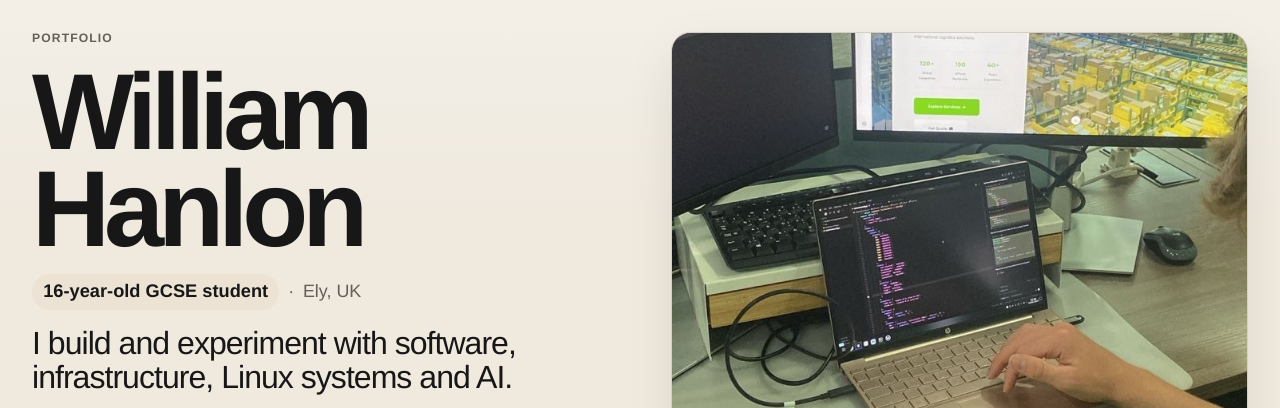
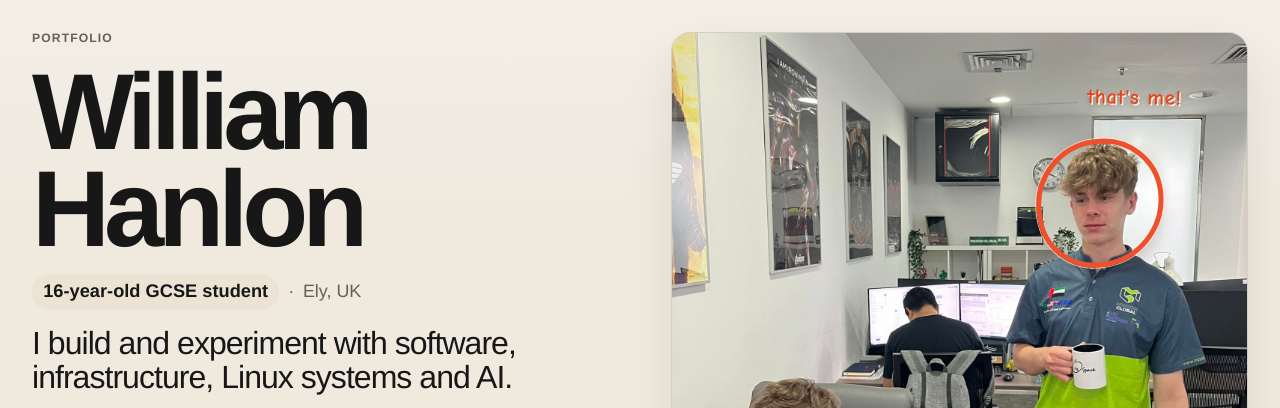
Before and after one commit to stackwill/williamhanlon.com, a website built with Vite: page index.html in a window 1280 px wide. Both pictures are taken after a click on the button 677 px from the left and 602 px from the top of the page. Shown: the top 408 px of the page. Built offline with nearby package versions, Linux system fonts and the light colour scheme.

Commit message:
Refine carousel callout

```diff
--- a/src/content/site.ts
+++ b/src/content/site.ts
@@ -15,6 +15,10 @@ export type CarouselSlide = {
   readonly src: string;
   readonly alt: string;
   readonly caption: string;
+  readonly callout?: {
+    readonly label: string;
+    readonly variant: "mission-global-face";
+  };
 };
 
 export const siteData = {
@@ -30,23 +34,28 @@ export const siteData = {
   },
   carouselSlides: [
     {
+      src: "/mission-global-image.jpeg",
+      alt:
+        "Will Hanlon standing with a mug in the Mission Global office in Dubai while colleagues work at nearby desks.",
+      caption:
+        "Working at Mission Global Dubai, I redesigned part of an internal project management system and was later offered paid remote work.",
+      callout: {
+        label: "that's me!",
+        variant: "mission-global-face",
+      },
+    },
+    {
       src: "/carousel-starter.jpeg",
       alt:
         "Will Hanlon working on a laptop connected to external monitors while building an event logistics interface during placement.",
       caption:
         "Working at Mission Global Dubai, I redesigned part of an internal project management system and was later offered paid remote work.",
     },
-    {
-      src: "/mission-global-image.jpeg",
-      alt:
-        "Will Hanlon standing with a mug in the Mission Global office in Dubai while colleagues work at nearby desks.",
-      caption:
-        "Working at Mission Global Dubai, I redesigned part of an internal project management system and was later offered paid remote work.",
-    },
   ] satisfies readonly CarouselSlide[],
   placement: {
-    eyebrow: "Year 10 placement",
+    eyebrow: "WORK EXPERIENCE",
     company: "Mission Global",
+    displayCompany: "Mission Global - Dubai",
     website: "https://mission-global.com",
     location: "Dubai",
     imageSrc: "/mission-global-image.jpeg",
--- a/src/main.ts
+++ b/src/main.ts
@@ -36,6 +36,17 @@ const renderMissionGlobalText = (value: string) => {
   const companyLink = `<a class="inline-link" href="${website}" target="_blank" rel="noopener noreferrer">${company}</a>`;
 
   return escapeHtml(value).split(company).join(companyLink);
+};
+
+const renderMissionGlobalDisplayText = () => {
+  const company = escapeHtml(siteData.placement.company);
+  const displayCompany = escapeHtml(siteData.placement.displayCompany);
+  const website = escapeHtml(siteData.placement.website);
+
+  return displayCompany.replace(
+    company,
+    `<a class="inline-link" href="${website}" target="_blank" rel="noopener noreferrer">${company}</a>`
+  );
 };
 
 const renderLinks = (links: readonly LinkItem[]) =>
@@ -129,6 +140,16 @@ const renderCarouselSlides = (slides: readonly CarouselSlide[]) =>
             alt="${escapeHtml(slide.alt)}"
             class="carousel-image"
           />
+          ${
+            slide.callout
+              ? `
+                <div class="carousel-callout" data-variant="${escapeHtml(slide.callout.variant)}" aria-hidden="true">
+                  <span class="carousel-callout-ring"></span>
+                  <span class="carousel-callout-text">${escapeHtml(slide.callout.label)}</span>
+                </div>
+              `
+              : ""
+          }
         </article>
       `
     )
@@ -215,8 +236,7 @@ app.innerHTML = `
       <article class="info-panel" data-scroll-reveal>
         <div class="section-heading compact">
           <p class="eyebrow">${escapeHtml(siteData.placement.eyebrow)}</p>
-          <h2>${renderMissionGlobalText(siteData.placement.company)}</h2>
-          <p class="section-note">${escapeHtml(siteData.placement.location)}</p>
+          <h2>${renderMissionGlobalDisplayText()}</h2>
         </div>
         <p class="panel-copy">${renderMissionGlobalText(siteData.placement.caption)}</p>
       </article>
@@ -226,7 +246,7 @@ app.innerHTML = `
           <p class="eyebrow">Systems</p>
           <h2 id="infrastructure-heading">Infrastructure</h2>
         </div>
-        ${renderBulletList(siteData.infrastructure.slice(0, 4), "panel-list")}
+        ${renderBulletList(siteData.infrastructure.slice(0, 5), "panel-list")}
       </article>
 
       <article class="info-panel" data-scroll-reveal>
--- a/src/styles.css
+++ b/src/styles.css
@@ -260,6 +260,50 @@ select {
   width: 100%;
   height: 100%;
   object-fit: cover;
+}
+
+.carousel-callout {
+  position: absolute;
+  left: var(--callout-x);
+  top: var(--callout-y);
+  z-index: 2;
+  width: var(--callout-size);
+  aspect-ratio: 1;
+  pointer-events: none;
+  transform: translate(-50%, -50%) rotate(-7deg);
+}
+
+.carousel-callout[data-variant="mission-global-face"] {
+  --callout-x: 74.5%;
+  --callout-y: 31.5%;
+  --callout-size: clamp(5.5rem, 10.8vw, 8rem);
+}
+
+.carousel-callout-ring {
+  position: absolute;
+  inset: 0;
+  border: clamp(0.2rem, 0.45vw, 0.35rem) solid #f04f2b;
+  border-radius: 52% 47% 54% 45%;
+  box-shadow:
+    0 0 0 1px rgba(255, 244, 225, 0.7),
+    0 0.35rem 1rem rgba(69, 31, 18, 0.22);
+}
+
+.carousel-callout-text {
+  position: absolute;
+  left: 50%;
+  top: -37%;
+  color: #ea4323;
+  font-family: "Segoe Print", "Bradley Hand", "Comic Sans MS", cursive;
+  font-size: clamp(0.9rem, 2.1vw, 1.3rem);
+  font-weight: 700;
+  letter-spacing: 0.03em;
+  line-height: 1;
+  text-shadow:
+    0.07em 0.07em 0 rgba(255, 244, 225, 0.9),
+    0 0.18rem 0.34rem rgba(69, 31, 18, 0.22);
+  white-space: nowrap;
+  transform: rotate(8deg);
 }
 
 .carousel-caption {
```
